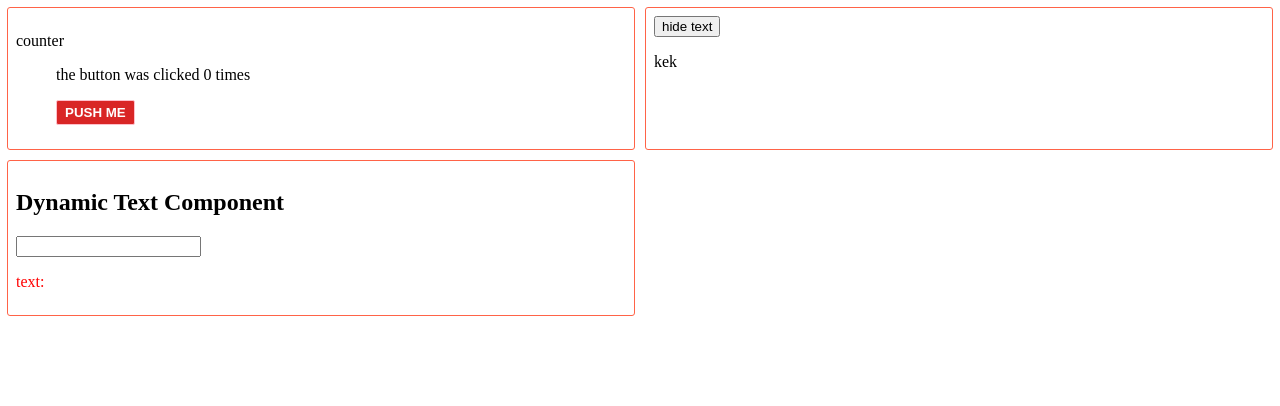
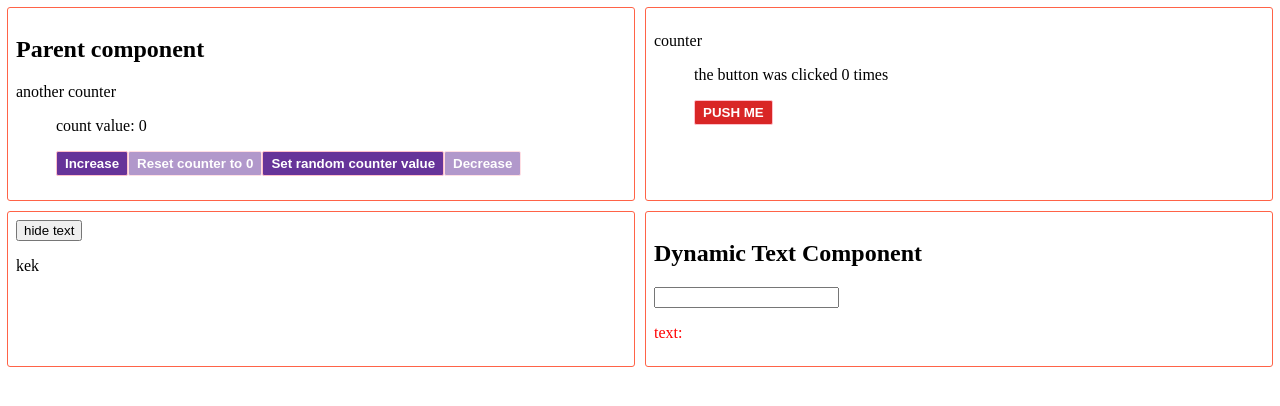
Before and after one commit to slavkapiyavka/react-sandbox, a React (Vite) app: page / in a window 1280 px wide. Shown: the top 406 px of the page. Built offline with nearby package versions, Linux system fonts and the light colour scheme.

Commit message:
feat: implement parent component

```diff
--- a/src/App.css
+++ b/src/App.css
@@ -28,4 +28,9 @@
   border: 1px solid pink;
   border-radius: 2px;
   padding: 4px 8px;
+  background-color: rebeccapurple;
 }
+
+.button:disabled {
+  opacity: 0.5;
+}
--- a/src/App.tsx
+++ b/src/App.tsx
@@ -2,10 +2,12 @@ import "./App.css";
 import BooleanTextComponent from "./components/boolean-text-component";
 import CounterComponent from "./components/counter-component";
 import DynamicTextComponent from "./components/dynamic-text-component";
+import ParentComponent from "./components/parent-component";
 
 function App() {
   return (
     <section className="section">
+      <ParentComponent />
       <CounterComponent />
       <BooleanTextComponent text={"kek"} isTextVisible={true} />
       <DynamicTextComponent />
--- /dev/null
+++ b/src/components/parent-component/index.tsx
@@ -0,0 +1,74 @@
+import React, { useState } from "react";
+
+const ParentComponent: React.FC = () => {
+  const [counter, setCounter] = useState(0);
+  const handleCounterButtonClick = (e: React.MouseEvent<HTMLButtonElement>) => {
+    switch ((e.target as HTMLButtonElement).name) {
+      case "increase":
+        setCounter((v) => ++v);
+        break;
+      case "reset":
+        setCounter(0);
+        break;
+      case "random":
+        setCounter(Math.floor(Math.random() * 10 + 1));
+        break;
+      case "decrease":
+        if (counter > 0) {
+          setCounter((v) => --v);
+        }
+        break;
+    }
+  };
+
+  return (
+    <div className="card">
+      <h2>Parent component</h2>
+
+      <dl>
+        <dt>another counter</dt>
+        <dd>
+          <p>count value: {counter}</p>
+          <div className="buttons-group">
+            <button
+              onClick={handleCounterButtonClick}
+              className="button"
+              type="button"
+              name="increase"
+            >
+              Increase
+            </button>
+            <button
+              onClick={handleCounterButtonClick}
+              className="button"
+              type="button"
+              name="reset"
+              disabled={counter === 0}
+            >
+              Reset counter to 0
+            </button>
+            <button
+              onClick={handleCounterButtonClick}
+              className="button"
+              type="button"
+              name="random"
+            >
+              Set random counter value
+            </button>
+            <button
+              onClick={handleCounterButtonClick}
+              className="button"
+              type="button"
+              name="decrease"
+              disabled={counter === 0}
+            >
+              Decrease
+            </button>
+          </div>
+        </dd>
+      </dl>
+    </div>
+  );
+};
+
+export default ParentComponent;
```
